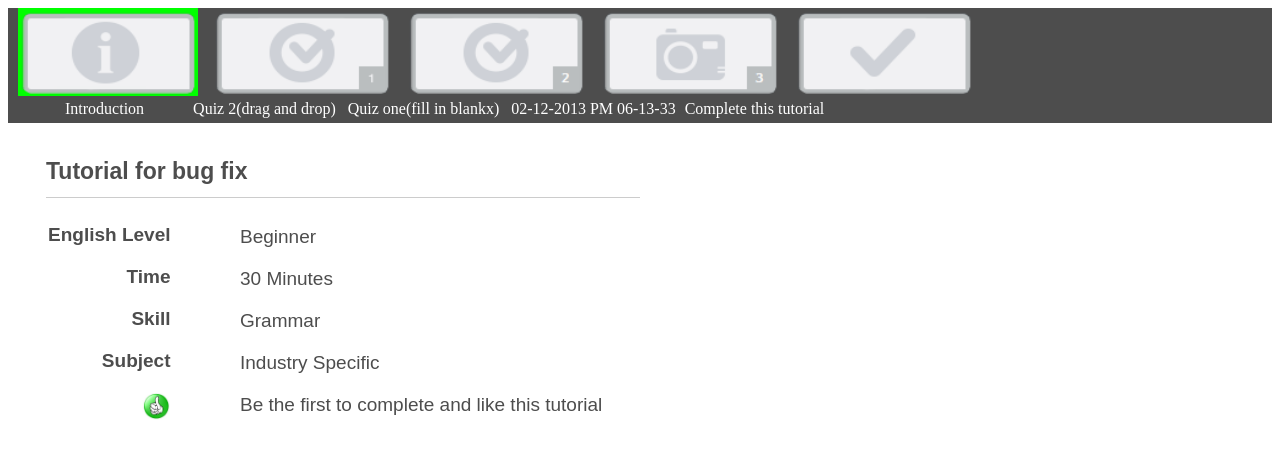
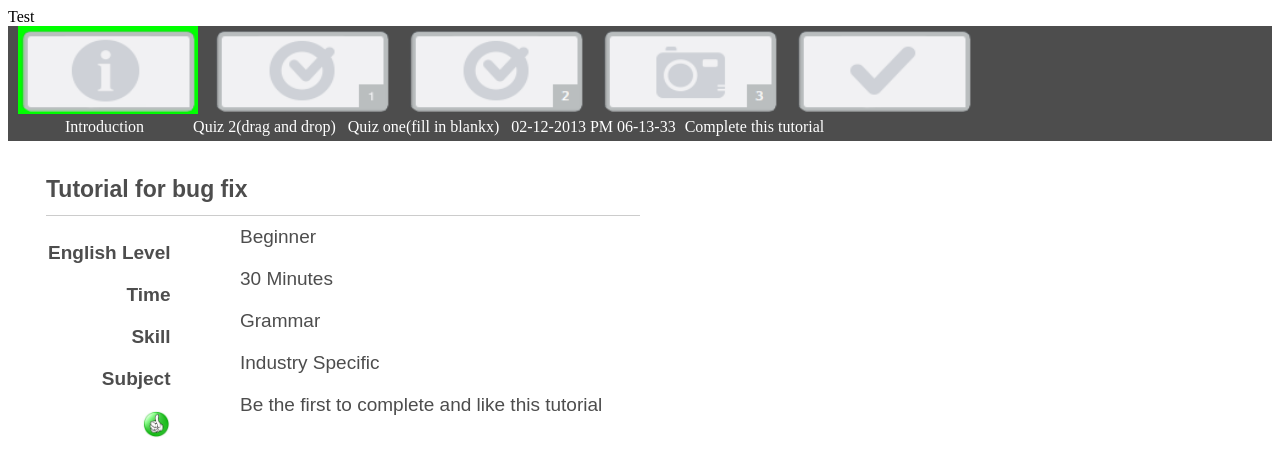
Before and after one commit to murali013/Quiz, a plain HTML site: page index.html in a window 1280 px wide. Drawn offline with Linux system fonts and the light colour scheme.

```diff
--- a/index.html
+++ b/index.html
@@ -11,7 +11,7 @@
 
 </head>
 <body>
-	<div ng-controller = "mainController" >
+	<div ng-controller = "mainController" >  Test
 	<div class = "header">
 		<a href="#INTRODUCTION"><img ng-class = "{highlight: isintro}" src = "image/Introduction.png"></img></a>
 		<a href="#DRAGDROP"><img ng-class = "{highlight: isdrag}" src = "image/Dragdrop.png"></img></a>
```
